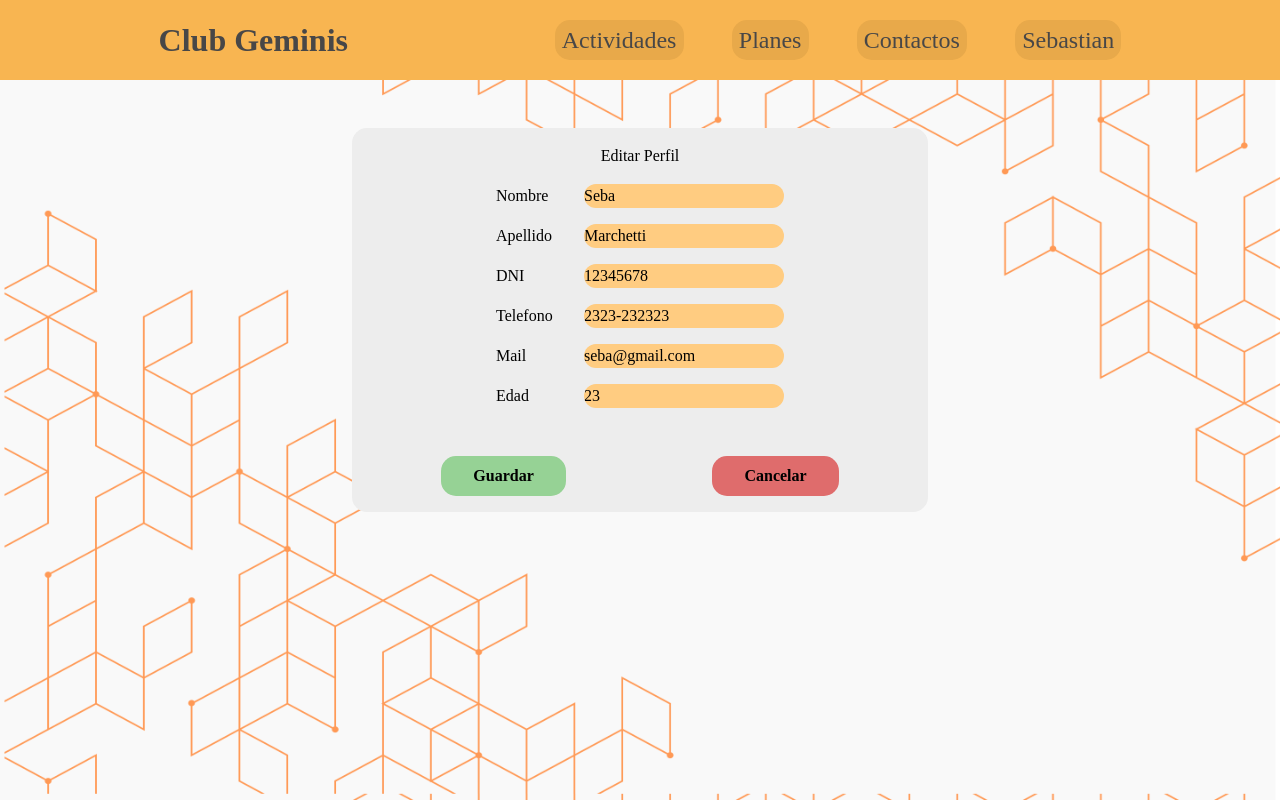
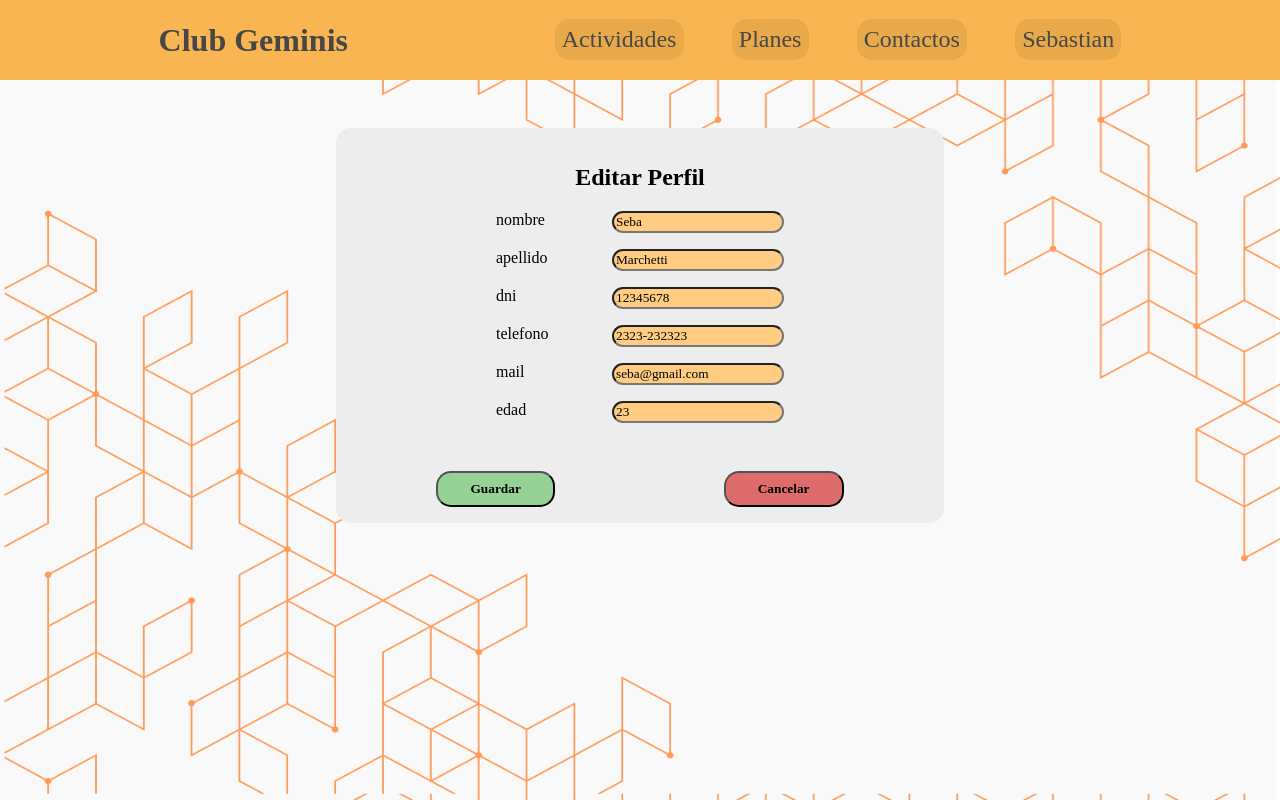
Before and after one commit to sip2022/frontend-client, a React (Create React App) app: page /user/info/change in a window 1280 px wide. Built offline with nearby package versions, Linux system fonts and the light colour scheme.

Commit message:
Arreglo edicion de datos del usuario

```diff
--- a/src/components/layout/mainNavigation.js
+++ b/src/components/layout/mainNavigation.js
@@ -52,7 +52,7 @@ function LoggedSection(props) {
   // TODO cmopletar para que muestre el nombre y la imagen del usuario
   return (
     <li>
-      <Link to="/login">{props.firstName}</Link>
+      <Link to="/user">{props.firstName}</Link>
     </li>
   );
 }
--- a/src/components/ui/ActividadCard.js
+++ b/src/components/ui/ActividadCard.js
@@ -12,11 +12,12 @@ function ActividadCard({ actividad }) {
   }
 
   return (
-    <section className="bg-[#BFE0DC] rounded-[1rem]" key={key}>
+    // <section className="bg-[#BFE0DC] rounded-[1rem]" key={key}>
+    <section className={classes.actividad} key={key}>
       <section>
         <p>{name}</p>
         {/* <button {...{[variableX]: true}} crear className={classes.boton_verMas} onClick={clickHandler}> */}
-        <button className={classes.boton_verMas} {...{onClick: clickHandler}} onClick={clickHandler}>
+        <button className={classes.boton_verMas} onClick={clickHandler}>
           Ver Mas
         </button>
       </section>
--- a/src/components/user/UserEdit/UserEditInfo.js
+++ b/src/components/user/UserEdit/UserEditInfo.js
@@ -1,11 +1,12 @@
 import classes from "./UserEditInfo.module.css";
 import { useEffect, useState } from "react";
 import { useNavigate } from "react-router-dom";
+import { useSelector } from "react-redux";
 
-function EditSection({nombre, valor}) {
+function EditSection(props) {
   return <section className={classes.editItem}>
-    <label for={"input_" + nombre}>{nombre}</label>
-    <input type="text" value={valor} />
+    <label htmlFor={"input_" + props.name}>{props.name}</label>
+    <input type="text" {...props}/>
   </section>;
 }
 
@@ -21,10 +22,13 @@ function UserEditInfo(props) {
     imagen: "",
   });
 
+  const userInfo = useSelector((state) => state.user)
+
   useEffect(() => {
     // TODO get info del estado del usuario
     // if(usuario no está logueado)
     //   navigate("/login", { replace: true });
+    console.log(userInfo);
     setDatos({
       nombre: "Seba",
       apellido: "Marchetti",
@@ -39,6 +43,7 @@ function UserEditInfo(props) {
     event.preventDefault();
     // TODO Guarda los cambios en el back, espera la respuesta.
     // Ponerlo en un estado de redux, en userDataSlice
+
     alert("Nuevos datos guardados")
   }
 
@@ -47,17 +52,22 @@ function UserEditInfo(props) {
     navigate("/user/info", { replace: true });
   }
 
+  function handleChange({name, value}) {
+    console.log(name + ":" + value);
+    setDatos((prev) => ({ ...prev, [name]: value }))
+  }
+
   return (
     <section className={classes.editSection}>
       <h2>Editar Perfil</h2>
       {/* TODO Refactor Datos.map no funciona */}
       <section className={classes.editItems}>
-        <EditSection nombre="Nombre" valor={datos.nombre} />
-        <EditSection nombre="Apellido" valor={datos.apellido} />
-        <EditSection nombre="DNI" valor={datos.dni} />
-        <EditSection nombre="Telefono" valor={datos.telefono} />
-        <EditSection nombre="Mail" valor={datos.mail} />
-        <EditSection nombre="Edad" valor={datos.edad} />
+        <EditSection name="nombre" value={datos.nombre} onChange={(e) => handleChange(e.target)}/>
+        <EditSection name="apellido" value={datos.apellido} onChange={(e) => handleChange(e.target)}/>
+        <EditSection name="dni" value={datos.dni} onChange={(e) => handleChange(e.target)}/>
+        <EditSection name="telefono" value={datos.telefono} onChange={(e) => handleChange(e.target)}/>
+        <EditSection name="mail" value={datos.mail} onChange={(e) => handleChange(e.target)}/>
+        <EditSection name="edad" value={datos.edad} onChange={(e) => handleChange(e.target)}/>
       </section>
       <section className={classes.editButtons}>
         <button className={classes.btnGuardar} onClick={saveHandler}>Guardar</button>
--- a/src/components/user/UserInfo.js
+++ b/src/components/user/UserInfo.js
@@ -1,9 +1,11 @@
 import classes from "./UserInfo.module.css";
 import { useEffect, useState } from "react";
 import { useNavigate } from "react-router-dom";
+import { useSelector } from "react-redux";
 
 function UserInfo(props) {
 
+  const userInfo = useSelector((state) => state.user)
   const navigate = useNavigate()
   const [{ nombre, apellido, dni, telefono, mail, edad, imagen }, setDatos] = useState({
     nombre: "",
@@ -19,6 +21,7 @@ function UserInfo(props) {
     // TODO get info del estado del usuario
     // if(usuario no está logueado)
     //   navigate("/login", { replace: true });
+    console.log(userInfo);
     setDatos({
       nombre: "Seba",
       apellido: "Marchetti",
@@ -26,7 +29,6 @@ function UserInfo(props) {
       telefono: "2323-232323",
       mail: "seba@gmail.com",
       edad: "23",
-      imagen: "/images/user_images/UserMockImage.jpeg"
     });
   }, []);
 
@@ -42,9 +44,9 @@ function UserInfo(props) {
 
   return (
     <section className={classes.userSection}>
-      <section className={classes.userImage}>
+      {/* <section className={classes.userImage}>
         <img src="/images/user_images/UserMockImage.jpeg" />
-      </section>
+      </section> */}
       <section className={classes.userInfo}>
         <h1 className={classes.UserName}>{nombre + " " + apellido}</h1>
         <section>
--- a/src/index.css
+++ b/src/index.css
@@ -1,6 +1,6 @@
-@tailwind base;
+/* @tailwind base;
 @tailwind components;
-@tailwind utilities;
+@tailwind utilities; */
 
 body {
   margin: 0;
--- a/src/store/slices/userData/userDataSlice.js
+++ b/src/store/slices/userData/userDataSlice.js
@@ -1,11 +1,11 @@
 import { createSlice } from "@reduxjs/toolkit";
-import axios from "axios";
 // Para traer las acciones del slice
 import { setState } from "./actions";
 
 export const userDataSlice = createSlice({
   name: "userData",
   initialState: {
+    id: "f714cd40-12ba-4844-9620-7690b8728f37",
     firstName: "Sebastian",
     lastName: "Marchetti",
     dni: "99999999",
```
